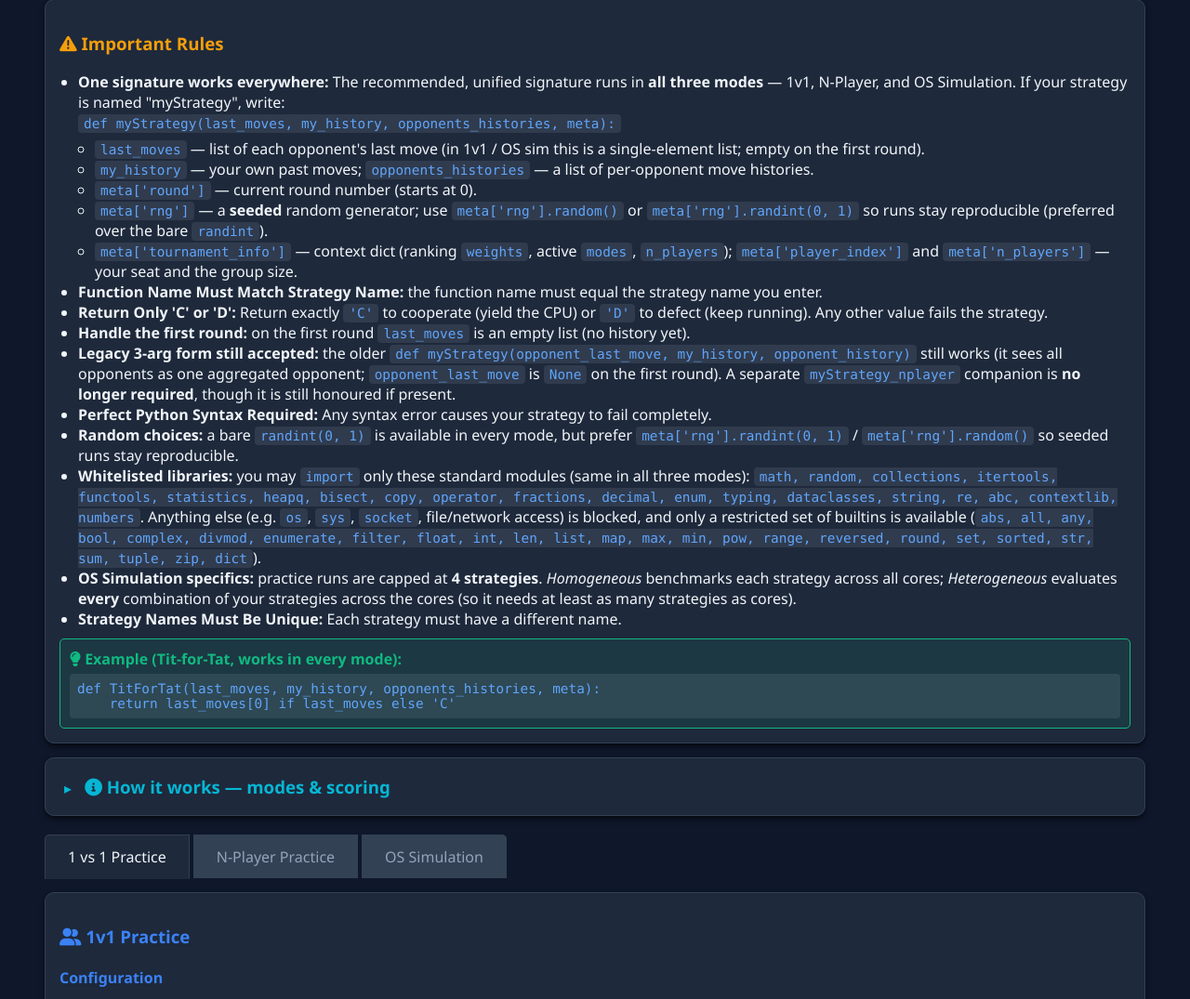
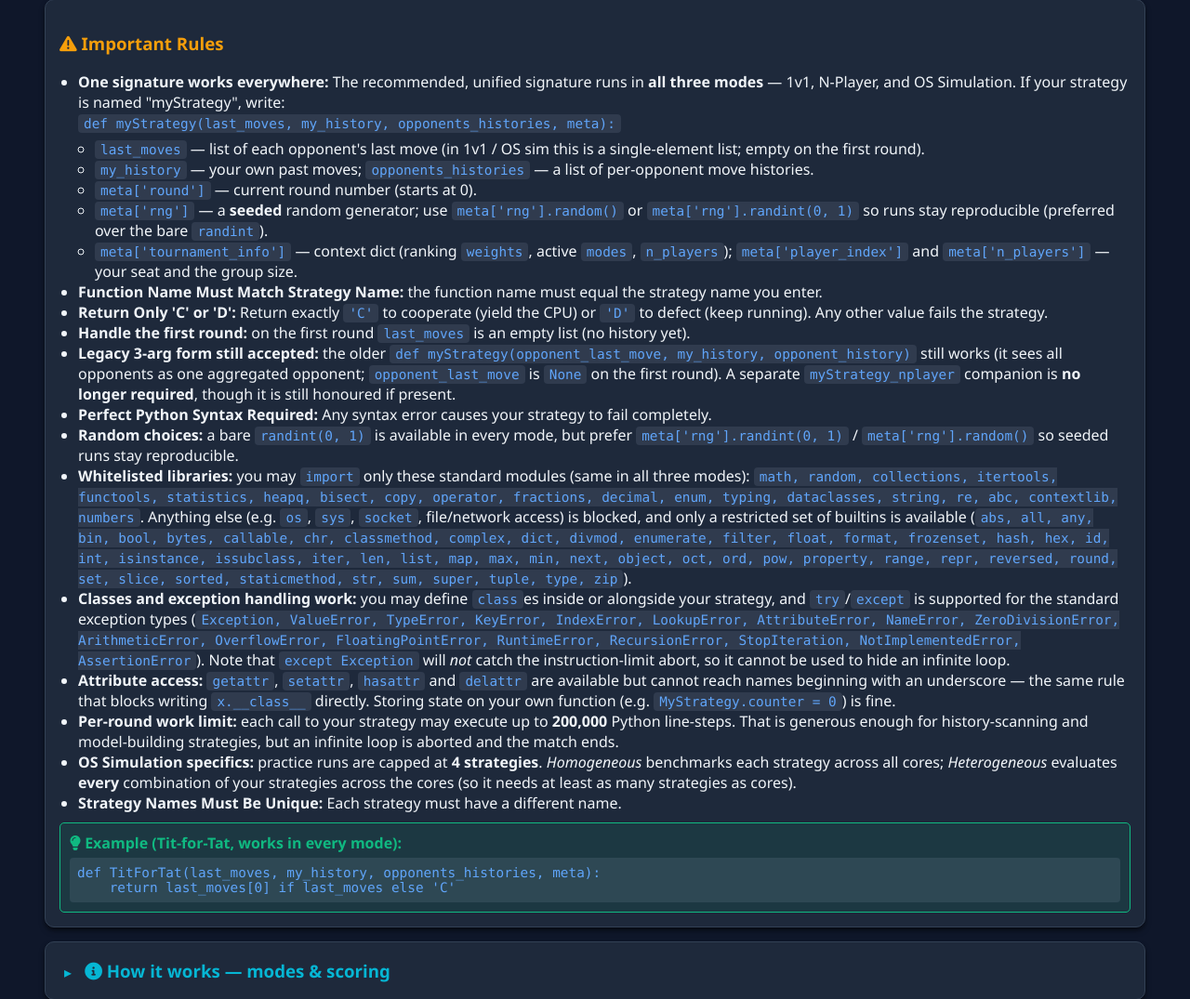
Before and after one commit to COMPUTATION-NOT-FOUND/ipd-app, a Flask app: page / in a window 1280 px wide. Shown: the part 118-1193 px from the top of the page at 93% size. Run offline with Flask 3, Linux system fonts and the light colour scheme; data that the repository does not hold is empty.

Commit message:
Fix sandbox rejecting classes, hasattr and ord; raise instruction cap
Strategies ported from the old simulator failed with NameErrors caused by
the sandbox, not the strategies: only 25 builtins were whitelisted, so
`class` (__build_class__), hasattr and ord were all unavailable. Expand to
71 across the three copies (ipd-app app.py, core_simulation.py, ipd-hub
app.py), which are kept identical, and inject '__name__' since class
bodies evaluate `__module__ = __name__`.

getattr/setattr/hasattr/delattr are wrapped to reject '_'-prefixed names.
is_safe_code blocks `x.__class__` syntactically, but the string form is
invisible to the AST screen; the wrappers apply the same rule at runtime.

Raise the per-round budget from 10,000 to 200,000 line-steps
(MAX_STRATEGY_INSTRUCTIONS, env-overridable). The old limit scored
legitimately expensive strategies as errors mid-match.

Re-base InstructionLimitExceeded on BaseException. Required, not
cosmetic: strategies can now name `Exception`, so `while True: try: ...
except Exception: pass` would otherwise swallow the cap and hang the
simulator. All call sites already catch it explicitly.

Fix extract_strategy_function: called with prefer_n_args=4, it fell
through to "first function defined" instead of trying 3-arg, so a helper
defined above the entry point ran as the strategy. Pre-existing; was the
one failing test.

Update the builtin list and limits in templates/index.html.

192/192 tests pass (was 191/1). Escape attempts still blocked.

```diff
--- a/app.py
+++ b/app.py
@@ -42,12 +42,33 @@ from n_player_simulation import group_tournament, call_strategy
 from tournament_package import sha256_text, canonical_json
 
 # --- SECURITY & LIMITS ---
-class InstructionLimitExceeded(Exception):
-    """Raised when a strategy executes too many instructions (loops)."""
+class InstructionLimitExceeded(BaseException):
+    """Raised when a strategy executes too many instructions (loops).
+
+    Derives from BaseException, NOT Exception, on purpose: sandboxed strategies can name
+    `Exception`, so a `while True: try: ... except Exception: pass` body would otherwise
+    swallow this and defeat the instruction cap entirely. Every run_with_limit call site
+    catches InstructionLimitExceeded explicitly before its `except Exception` clause.
+    """
     pass
 
-def run_with_limit(func, *args, limit=10000):
+
+# Per-round instruction (line-event) budget for a single strategy call. Bounds runaway loops
+# without disqualifying legitimately expensive strategies -- e.g. a suffix-tree strategy that
+# does real work per round used to die mid-match under the old 10,000 budget. Matches run on the
+# user's own machine, so this is the only runtime bound (there is no wall-clock cap).
+try:
+    MAX_STRATEGY_INSTRUCTIONS = int(os.environ.get('MAX_STRATEGY_INSTRUCTIONS', '200000'))
+except (TypeError, ValueError):
+    MAX_STRATEGY_INSTRUCTIONS = 200000
+if MAX_STRATEGY_INSTRUCTIONS < 1000:
+    MAX_STRATEGY_INSTRUCTIONS = 200000
+
+
+def run_with_limit(func, *args, limit=None):
     """Execute a function with a strict instruction (line) limit using closure."""
+    if limit is None:
+        limit = MAX_STRATEGY_INSTRUCTIONS
     instr_count = [limit]  # Use mutable list so trace function can modify it
 
     def trace_instructions(frame, event, arg):
@@ -407,6 +428,82 @@ from core_simulation import ALLOWED_IMPORTS
 
 # Capture the real __import__ at module load time so the sandbox wrapper can use it.
 _real_import = __import__
+
+
+# Guarded attribute access for the sandbox. `is_safe_code` blocks `x.__class__` syntactically
+# (any ast.Attribute whose name starts with '_'), but the *string* form getattr(x, '__class__')
+# is invisible to the AST screen and would walk straight out of the sandbox. These wrappers apply
+# the exact same rule at runtime, so strategies get ordinary attribute helpers without the hole.
+def _guarded_getattr(obj, name, *default):
+    if isinstance(name, str) and name.startswith('_'):
+        raise AttributeError(f"Access to internal attribute '{name}' is not allowed")
+    return getattr(obj, name, *default)
+
+
+def _guarded_setattr(obj, name, value):
+    if isinstance(name, str) and name.startswith('_'):
+        raise AttributeError(f"Setting internal attribute '{name}' is not allowed")
+    setattr(obj, name, value)
+
+
+def _guarded_delattr(obj, name):
+    if isinstance(name, str) and name.startswith('_'):
+        raise AttributeError(f"Deleting internal attribute '{name}' is not allowed")
+    delattr(obj, name)
+
+
+def _guarded_hasattr(obj, name):
+    # Returns False rather than raising -- hasattr's contract is a bool, and a raising
+    # hasattr would be a surprising trap in otherwise-correct strategy code.
+    if isinstance(name, str) and name.startswith('_'):
+        return False
+    return hasattr(obj, name)
+
+
+# Builtins exposed to sandboxed strategy code. Kept byte-identical across the three copies
+# (app.py, core_simulation.py, ipd-hub/app.py) so a strategy behaves the same in 1v1, N-Player,
+# the OS sim and the Hub. Notable inclusions/exclusions:
+#   * __build_class__ -- CPython resolves this through __builtins__ for EVERY `class` statement,
+#     so without it no strategy can define a class at all.
+#   * exception classes -- without them `except ValueError:` is itself a NameError.
+#   * BaseException is deliberately absent: InstructionLimitExceeded derives from it precisely so
+#     that `except Exception:` inside a strategy cannot swallow the instruction cap.
+#   * `format` the builtin is safe; the traversal vector is "{0.__class__}".format(...) and
+#     string.Formatter, both still blocked by _FORMAT_TRAVERSAL_METHODS in is_safe_code.
+#   * exec/eval/compile/open/input/print stay out (also rejected statically by is_safe_code).
+_SANDBOX_BUILTINS = {
+    'abs': abs, 'all': all, 'any': any, 'bool': bool,
+    'complex': complex, 'divmod': divmod, 'enumerate': enumerate,
+    'filter': filter, 'float': float, 'int': int, 'len': len,
+    'list': list, 'map': map, 'max': max, 'min': min,
+    'pow': pow, 'range': range, 'reversed': reversed,
+    'round': round, 'set': set, 'sorted': sorted,
+    'str': str, 'sum': sum, 'tuple': tuple, 'zip': zip,
+    'dict': dict,
+    # --- class support ---
+    '__build_class__': __build_class__,
+    'object': object, 'super': super, 'property': property,
+    'staticmethod': staticmethod, 'classmethod': classmethod,
+    # --- ordinary builtins strategies routinely assume ---
+    'ord': ord, 'chr': chr, 'isinstance': isinstance, 'issubclass': issubclass,
+    'type': type, 'frozenset': frozenset, 'bytes': bytes, 'hash': hash,
+    'repr': repr, 'iter': iter, 'next': next, 'slice': slice,
+    'callable': callable, 'id': id, 'format': format,
+    'bin': bin, 'hex': hex, 'oct': oct,
+    # --- guarded attribute access (see wrappers above) ---
+    'getattr': _guarded_getattr, 'setattr': _guarded_setattr,
+    'delattr': _guarded_delattr, 'hasattr': _guarded_hasattr,
+    # --- exception classes ---
+    'Exception': Exception, 'ArithmeticError': ArithmeticError,
+    'ZeroDivisionError': ZeroDivisionError, 'OverflowError': OverflowError,
+    'FloatingPointError': FloatingPointError,
+    'ValueError': ValueError, 'TypeError': TypeError, 'KeyError': KeyError,
+    'IndexError': IndexError, 'LookupError': LookupError,
+    'AttributeError': AttributeError, 'NameError': NameError,
+    'RuntimeError': RuntimeError, 'RecursionError': RecursionError,
+    'StopIteration': StopIteration, 'NotImplementedError': NotImplementedError,
+    'AssertionError': AssertionError,
+}
 
 
 def is_safe_code(code):
@@ -562,24 +659,23 @@ def get_safe_globals(context=None, rng=None):
             raise ImportError(f"Import of '{name}' is not allowed in strategy code")
         return _real_import(name, globals, locals, fromlist, level)
 
-    safe_builtins = {
-        'abs': abs, 'all': all, 'any': any, 'bool': bool,
-        'complex': complex, 'divmod': divmod, 'enumerate': enumerate,
-        'filter': filter, 'float': float, 'int': int, 'len': len,
-        'list': list, 'map': map, 'max': max, 'min': min,
-        'pow': pow, 'range': range, 'reversed': reversed,
-        'round': round, 'set': set, 'sorted': sorted,
-        'str': str, 'sum': sum, 'tuple': tuple, 'zip': zip,
-        'dict': dict,
+    # Fresh copy per call: the two closures below capture this call's globals_dict/_safe_import,
+    # and a shared mutable dict would let one strategy's exec leak names into another's.
+    safe_builtins = dict(_SANDBOX_BUILTINS)
+    safe_builtins.update({
         '__import__': _safe_import,
         'globals': lambda: globals_dict  # Allow strategies to check what's in their globals
-    }
+    })
 
     # Use provided RNG instance or module-level random
     random_obj = rng if rng is not None else random
 
     globals_dict.update({
         '__builtins__': safe_builtins,
+        # Required for `class` statements: a class body evaluates `__module__ = __name__`, so
+        # without this every class definition dies with "name '__name__' is not defined".
+        # An inert placeholder, not a real module name -- nothing can be looked up from it.
+        '__name__': 'strategy',
         'random': random_obj,
         'math': math,
         'randint': random_obj.randint if rng else randint
@@ -615,14 +711,21 @@ def extract_strategy_function(code, globals_dict, prefer_n_args=3):
                 # Count parameters
                 function_signatures[node.name] = len(node.args.args)
 
-        # If we found function definitions, prefer ones with preferred parameter count
+        # If we found function definitions, prefer ones with preferred parameter count.
+        # Try the requested arity, then the OTHER supported entry-point arity, then give up
+        # and take the first function defined. The middle pass matters: without it, a strategy
+        # that defines a helper above its 3-arg entry point has the HELPER selected as the
+        # strategy (and then fails with a TypeError on the first round), because the caller
+        # asks for prefer_n_args=4. Mirrors extract_strategy_func() in core_simulation.py.
         if function_names:
-            # First try to find a function with exactly prefer_n_args parameters
-            for func_name in function_names:
-                if function_signatures.get(func_name) == prefer_n_args and func_name in globals_dict and callable(globals_dict[func_name]):
-                    return globals_dict[func_name]
-
-            # If no preferred-param function, take the first one we found
+            for n_args in (prefer_n_args, 4, 3):
+                for func_name in function_names:
+                    if (function_signatures.get(func_name) == n_args
+                            and func_name in globals_dict
+                            and callable(globals_dict[func_name])):
+                        return globals_dict[func_name]
+
+            # No function with a recognised entry-point arity: take the first one we found
             for func_name in function_names:
                 if func_name in globals_dict and callable(globals_dict[func_name]):
                     return globals_dict[func_name]
@@ -851,7 +954,7 @@ def game(player_a_code, player_a_name, player_b_code, player_b_name, rounds=200,
         try:
             last_moves_a = [enemy_history[-1]] if enemy_history else []
             meta_a = {'round': current_round, 'n_players': 2, 'player_index': 0, 'tournament_info': tournament_info, 'rng': rng}
-            A_guess = run_with_limit(call_strategy, player_a_func, last_moves_a, user_history.copy(), [enemy_history.copy()], meta_a, limit=10000)
+            A_guess = run_with_limit(call_strategy, player_a_func, last_moves_a, user_history.copy(), [enemy_history.copy()], meta_a, limit=MAX_STRATEGY_INSTRUCTIONS)
         except InstructionLimitExceeded as e:
             error_msg = "Strategy exceeded instruction limit (infinite loop detected)"
             app.logger.error(f"Player A: {error_msg}")
@@ -888,7 +991,7 @@ def game(player_a_code, player_a_name, player_b_code, player_b_name, rounds=200,
             try:
                 last_moves_b = [user_history[-1]] if user_history else []
                 meta_b = {'round': current_round, 'n_players': 2, 'player_index': 1, 'tournament_info': tournament_info, 'rng': rng}
-                B_guess = run_with_limit(call_strategy, player_b_func, last_moves_b, enemy_history.copy(), [user_history.copy()], meta_b, limit=10000)
+                B_guess = run_with_limit(call_strategy, player_b_func, last_moves_b, enemy_history.copy(), [user_history.copy()], meta_b, limit=MAX_STRATEGY_INSTRUCTIONS)
             except InstructionLimitExceeded as e:
                 error_msg = "Strategy exceeded instruction limit (infinite loop detected)"
                 app.logger.error(f"Player B: {error_msg}")
--- a/templates/index.html
+++ b/templates/index.html
@@ -88,7 +88,10 @@
             <li><strong>Legacy 3-arg form still accepted:</strong> the older <code>def myStrategy(opponent_last_move, my_history, opponent_history)</code> still works (it sees all opponents as one aggregated opponent; <code>opponent_last_move</code> is <code>None</code> on the first round). A separate <code>myStrategy_nplayer</code> companion is <strong>no longer required</strong>, though it is still honoured if present.</li>
             <li><strong>Perfect Python Syntax Required:</strong> Any syntax error causes your strategy to fail completely.</li>
             <li><strong>Random choices:</strong> a bare <code>randint(0, 1)</code> is available in every mode, but prefer <code>meta['rng'].randint(0, 1)</code> / <code>meta['rng'].random()</code> so seeded runs stay reproducible.</li>
-            <li><strong>Whitelisted libraries:</strong> you may <code>import</code> only these standard modules (same in all three modes): <code>math, random, collections, itertools, functools, statistics, heapq, bisect, copy, operator, fractions, decimal, enum, typing, dataclasses, string, re, abc, contextlib, numbers</code>. Anything else (e.g. <code>os</code>, <code>sys</code>, <code>socket</code>, file/network access) is blocked, and only a restricted set of builtins is available (<code>abs, all, any, bool, complex, divmod, enumerate, filter, float, int, len, list, map, max, min, pow, range, reversed, round, set, sorted, str, sum, tuple, zip, dict</code>).</li>
+            <li><strong>Whitelisted libraries:</strong> you may <code>import</code> only these standard modules (same in all three modes): <code>math, random, collections, itertools, functools, statistics, heapq, bisect, copy, operator, fractions, decimal, enum, typing, dataclasses, string, re, abc, contextlib, numbers</code>. Anything else (e.g. <code>os</code>, <code>sys</code>, <code>socket</code>, file/network access) is blocked, and only a restricted set of builtins is available (<code>abs, all, any, bin, bool, bytes, callable, chr, classmethod, complex, dict, divmod, enumerate, filter, float, format, frozenset, hash, hex, id, int, isinstance, issubclass, iter, len, list, map, max, min, next, object, oct, ord, pow, property, range, repr, reversed, round, set, slice, sorted, staticmethod, str, sum, super, tuple, type, zip</code>).</li>
+            <li><strong>Classes and exception handling work:</strong> you may define <code>class</code>es inside or alongside your strategy, and <code>try</code>/<code>except</code> is supported for the standard exception types (<code>Exception, ValueError, TypeError, KeyError, IndexError, LookupError, AttributeError, NameError, ZeroDivisionError, ArithmeticError, OverflowError, FloatingPointError, RuntimeError, RecursionError, StopIteration, NotImplementedError, AssertionError</code>). Note that <code>except Exception</code> will <em>not</em> catch the instruction-limit abort, so it cannot be used to hide an infinite loop.</li>
+            <li><strong>Attribute access:</strong> <code>getattr</code>, <code>setattr</code>, <code>hasattr</code> and <code>delattr</code> are available but cannot reach names beginning with an underscore — the same rule that blocks writing <code>x.__class__</code> directly. Storing state on your own function (e.g. <code>MyStrategy.counter = 0</code>) is fine.</li>
+            <li><strong>Per-round work limit:</strong> each call to your strategy may execute up to <strong>200,000</strong> Python line-steps. That is generous enough for history-scanning and model-building strategies, but an infinite loop is aborted and the match ends.</li>
             <li><strong>OS Simulation specifics:</strong> practice runs are capped at <strong>4 strategies</strong>. <em>Homogeneous</em> benchmarks each strategy across all cores; <em>Heterogeneous</em> evaluates <strong>every</strong> combination of your strategies across the cores (so it needs at least as many strategies as cores).</li>
             <li><strong>Strategy Names Must Be Unique:</strong> Each strategy must have a different name.</li>
         </ul>
```
Also changed, not shown: core_simulation.py (+83 -11 lines), n_player_simulation.py (+23 -4 lines).
